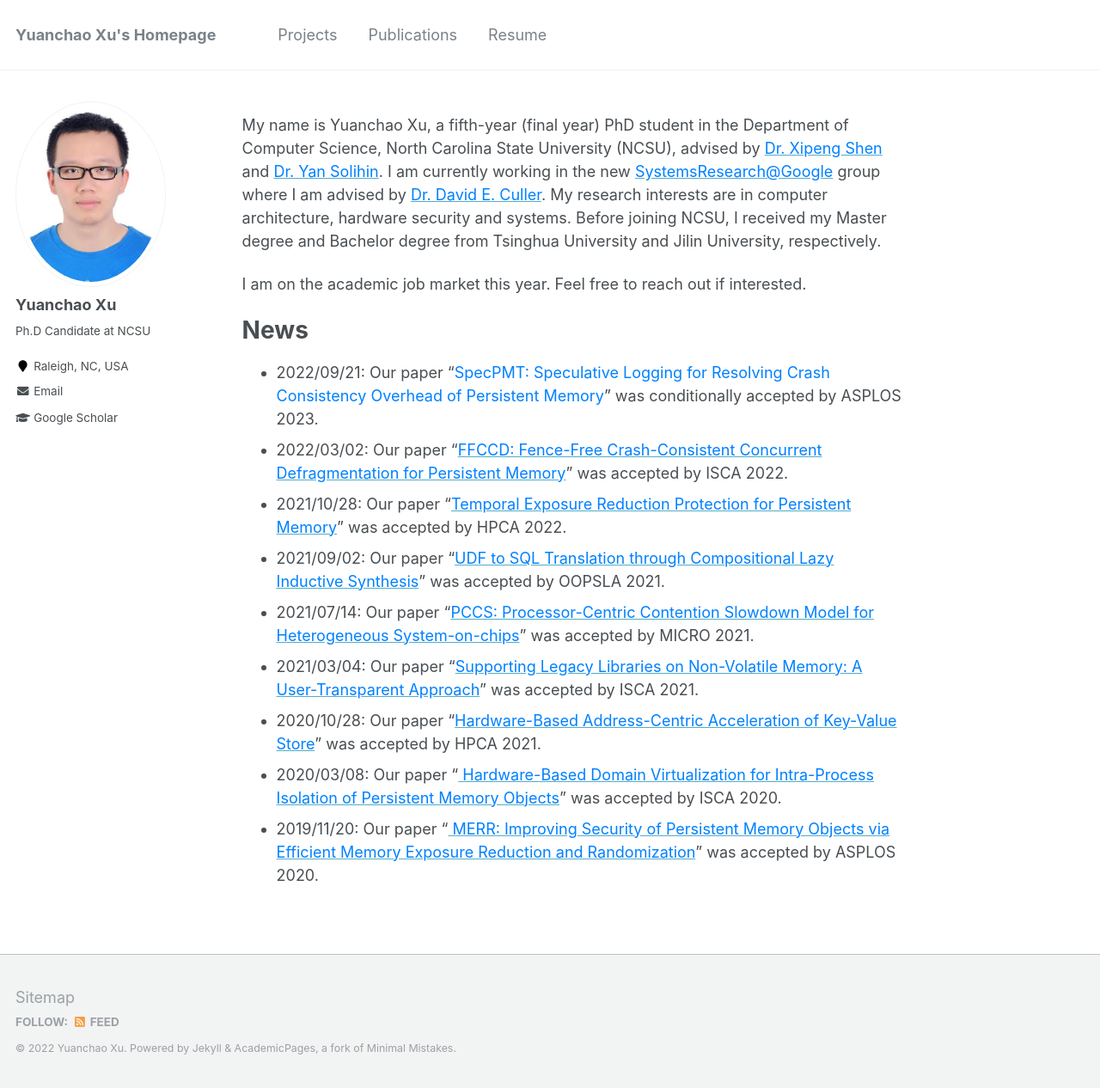
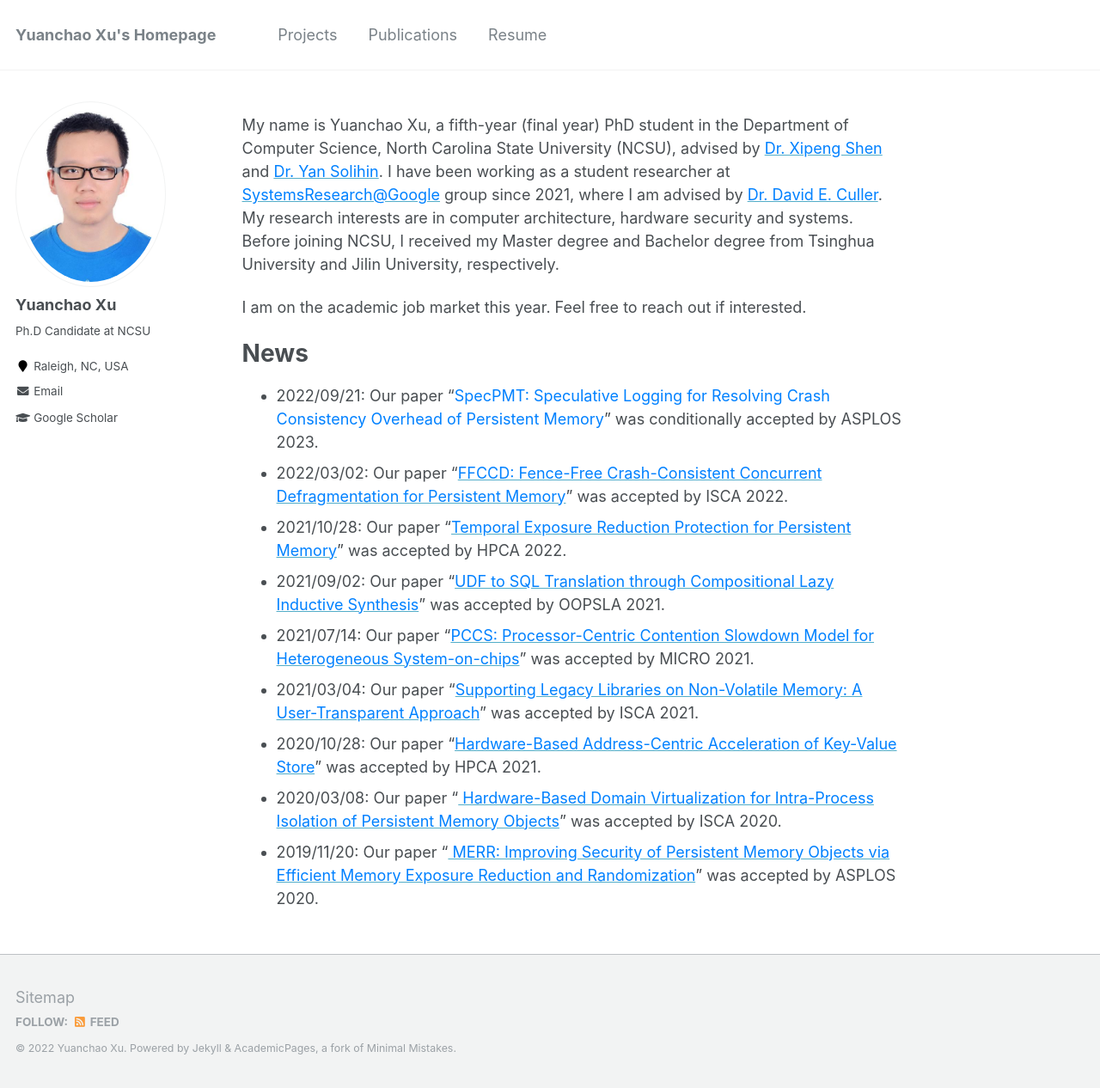
Before and after one commit to yuanchaoxu6/yuanchaoxu6.github.io, a Jekyll site: the page built from _pages/about.md, in a window 1280 px wide and 1266 px high. Shown: the whole window at 86% size. Built offline with Jekyll 4.4.1, drawn with Linux system fonts in a browser that asks for light colours.

Commit message:
Update about.md

```diff
--- a/_pages/about.md
+++ b/_pages/about.md
@@ -8,7 +8,7 @@ redirect_from:
   - /about.html
 ---
 
-My name is Yuanchao Xu, a fifth-year (final year) PhD student in the Department of Computer Science, North Carolina State University (NCSU), advised by [<font color="#0081ff">Dr. Xipeng Shen</font>](https://people.engr.ncsu.edu/xshen5/) and [<font color="#0081ff">Dr. Yan Solihin</font>](https://sites.google.com/view/arpers). I am currently working in the new [<font color="#0081ff">SystemsResearch@Google</font>](https://cloud.google.com/blog/topics/systems/google-creates-new-systems-research-group) group where I am advised by [<font color="#0081ff">Dr. David E. Culler</font>](http://people.eecs.berkeley.edu/~culler/). My research interests are in computer architecture, hardware security and systems. Before joining NCSU, I received my Master degree and Bachelor degree from Tsinghua University and Jilin University, respectively.
+My name is Yuanchao Xu, a fifth-year (final year) PhD student in the Department of Computer Science, North Carolina State University (NCSU), advised by [<font color="#0081ff">Dr. Xipeng Shen</font>](https://people.engr.ncsu.edu/xshen5/) and [<font color="#0081ff">Dr. Yan Solihin</font>](https://sites.google.com/view/arpers). I have been working as a student researcher at [<font color="#0081ff">SystemsResearch@Google</font>](https://techsysinfra.google/research/) group since 2021, where I am advised by [<font color="#0081ff">Dr. David E. Culler</font>](http://people.eecs.berkeley.edu/~culler/). My research interests are in computer architecture, hardware security and systems. Before joining NCSU, I received my Master degree and Bachelor degree from Tsinghua University and Jilin University, respectively.
 
 I am on the academic job market this year. Feel free to reach out if interested.
 
```
